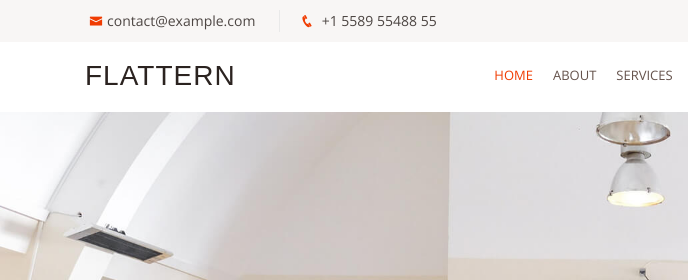
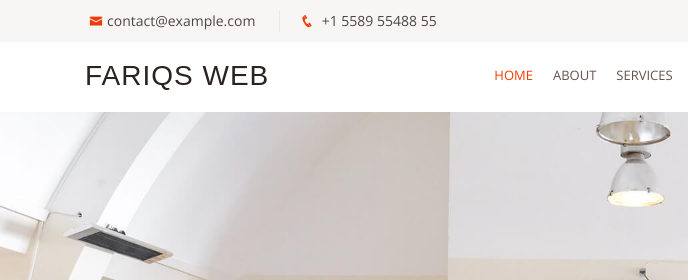
Before and after one commit to fahmiariq30/fariqweb7, a plain HTML site: page index.html in a window 1280 px wide. Shown: the top 280 px of the page, 0-688 px from the left. Drawn offline with nearby package versions, Linux system fonts and the light colour scheme; a web font is replaced by a local one.

Commit message:
mengubah judul di text-light

```diff
--- a/index.html
+++ b/index.html
@@ -60,7 +60,7 @@
     <div class="container d-flex">
 
       <div class="logo mr-auto">
-        <h1 class="text-light"><a href="index.html">Flattern</a></h1>
+        <h1 class="text-light"><a href="index.html">Fariqs Web</a></h1>
         <!-- Uncomment below if you prefer to use an image logo -->
         <!-- <a href="index.html"><img src="assets/img/logo.png" alt="" class="img-fluid"></a>-->
       </div>
```
